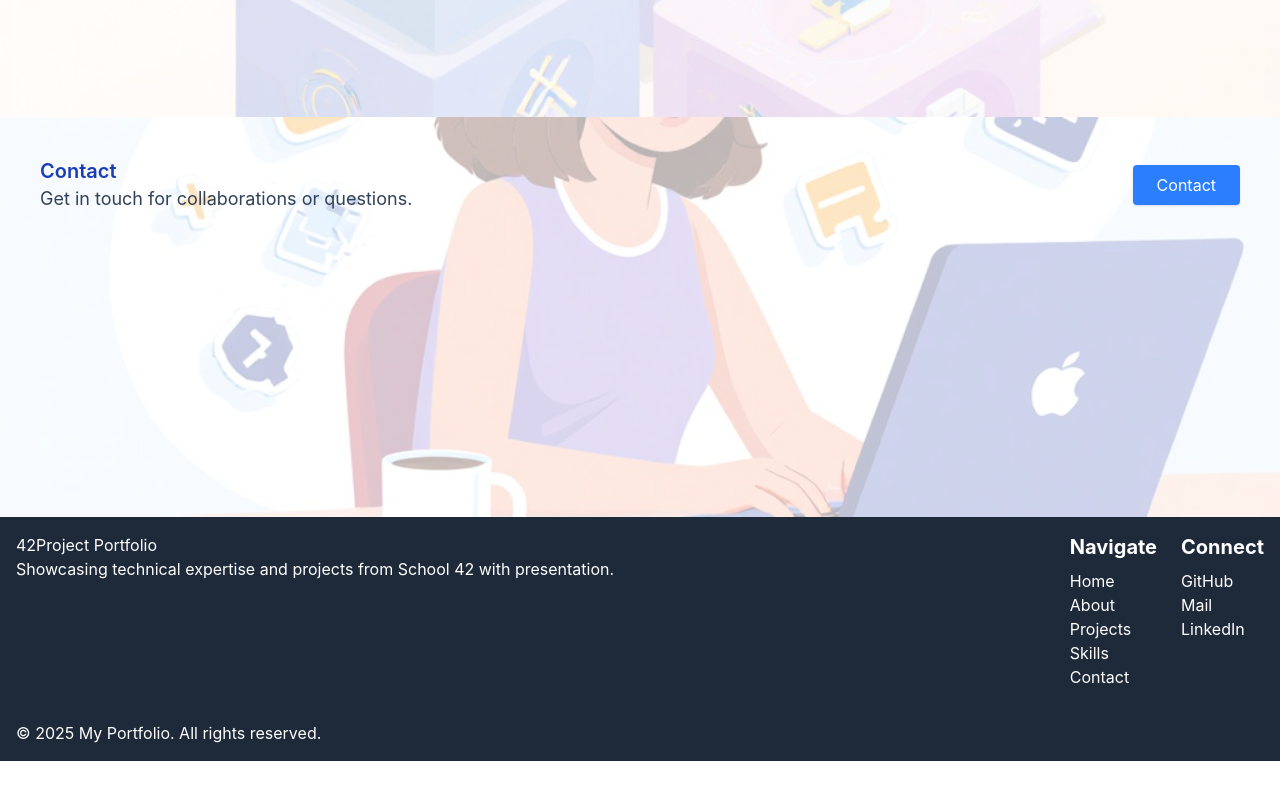
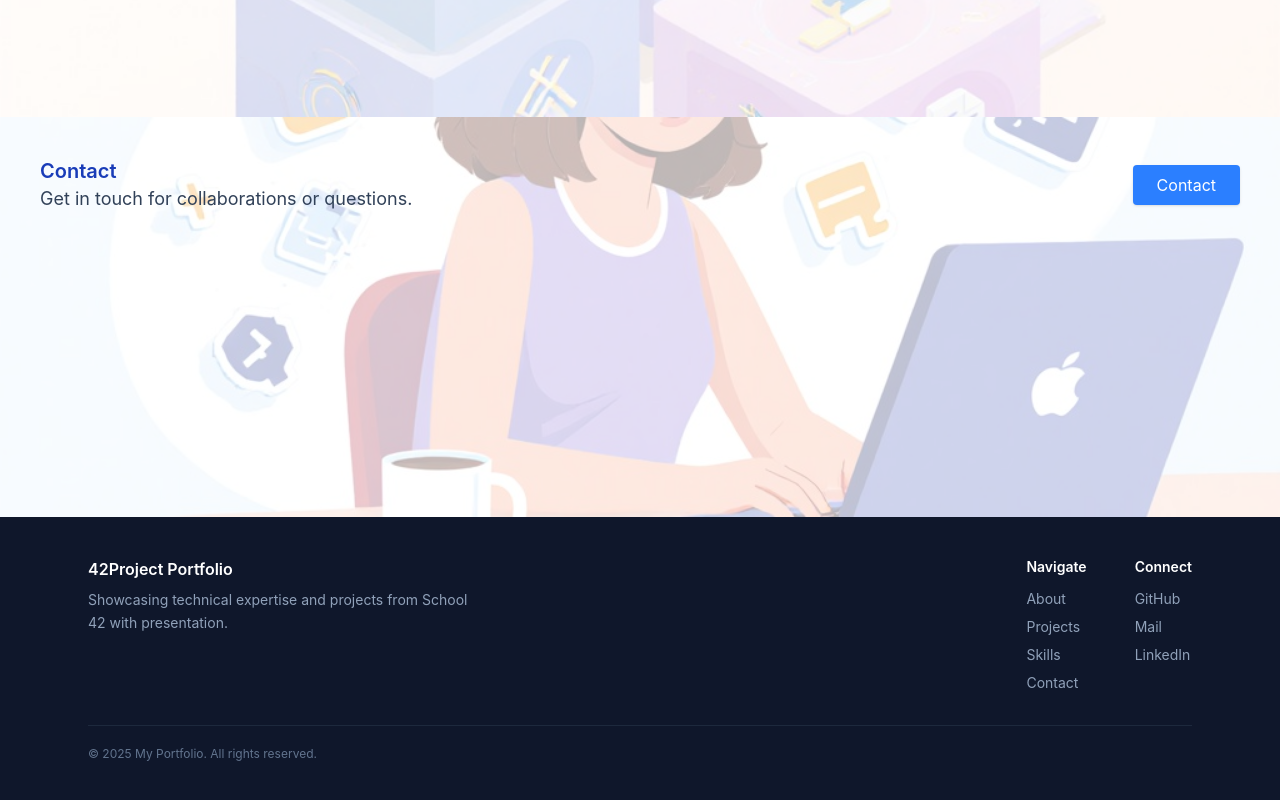
Before and after one commit to chrstnhu/my-portfolio, a React (Vite) app: page / in a window 1280 px wide. Shown: the part 1123-1923 px from the top of the page. Before the commit the page ends 1884 px from the top, so only its background shows below. Built offline with nearby package versions, Linux system fonts and the light colour scheme.

Commit message:
update footer

```diff
--- a/src/components/Footer.jsx
+++ b/src/components/Footer.jsx
@@ -3,97 +3,74 @@ import { useLanguage } from "../context/LanguageContext";
 function Footer() {
   const { t } = useLanguage();
 
+  const navigation = [
+    ["about", "about"],
+    ["projects", "projects"],
+    ["skills", "skills"],
+    ["contact", "contact"],
+  ];
+
+  const socialLinks = [
+    ["github", "https://github.com/chrstnhu"],
+    ["mail", "mailto:christinehu@live.be"],
+    ["linkedin", "https://fr.linkedin.com/in/christine-hu-"],
+  ];
+
+  const linkClass = "text-sm text-slate-400 transition-colors hover:text-white";
+
   return (
-    <footer className="bg-gray-800 p-4 text-white">
-      <div className="flex flex-col justify-between gap-8 md:flex-row">
-        <div>
-          <p>{t("footerTitle")}</p>
+    <footer className="bg-slate-900 text-white">
+      <div className="mx-auto max-w-6xl px-6 py-10">
+        <div className="flex flex-col gap-8 sm:flex-row sm:justify-between">
+          {/* Description */}
+          <div className="max-w-sm">
+            <p className="mb-2 font-semibold">{t("footerTitle")}</p>
 
-          <p>
+            <p className="text-sm leading-relaxed text-slate-400">
               {t("footerDescription")}
             </p>
           </div>
 
-        <div className="flex flex-row gap-6">
-          {/* Navigation */}
-          <nav className="flex flex-col">
-            <span className="mb-2 text-xl font-bold">
+          {/* Links */}
+          <div className="flex gap-12">
+            <nav className="flex flex-col gap-2">
+              <span className="mb-1 text-sm font-semibold text-white">
                 {t("navigate")}
               </span>
 
-            <a
-              href="#home"
-              className="text-white no-underline transition-colors duration-200 hover:text-gray-300"
-            >
-              {t("home")}
+              {navigation.map(([key, labelKey]) => (
+                <a key={key} href={`#${key}`} className={linkClass}>
+                  {t(labelKey)}
                 </a>
-
-            <a
-              href="#about"
-              className="text-white no-underline transition-colors duration-200 hover:text-gray-300"
-            >
-              {t("about")}
-            </a>
-
-            <a
-              href="#projects"
-              className="text-white no-underline transition-colors duration-200 hover:text-gray-300"
-            >
-              {t("projects")}
-            </a>
-
-            <a
-              href="#skills"
-              className="text-white no-underline transition-colors duration-200 hover:text-gray-300"
-            >
-              {t("skills")}
-            </a>
-
-            <a
-              href="#contact"
-              className="text-white no-underline transition-colors duration-200 hover:text-gray-300"
-            >
-              {t("contact")}
-            </a>
+              ))}
             </nav>
 
-          {/* Connexion */}
-          <nav className="flex flex-col">
-            <span className="mb-2 text-xl font-bold">
+            <nav className="flex flex-col gap-2">
+              <span className="mb-1 text-sm font-semibold text-white">
                 {t("connect")}
               </span>
 
+              {socialLinks.map(([labelKey, href]) => (
                 <a
-              href="https://github.com/chrstnhu"
-              target="_blank"
-              rel="noopener noreferrer"
-              className="text-white no-underline transition-colors duration-200 hover:text-gray-300"
+                  key={labelKey}
+                  href={href}
+                  target={href.startsWith("http") ? "_blank" : undefined}
+                  rel={
+                    href.startsWith("http") ? "noopener noreferrer" : undefined
+                  }
+                  className={linkClass}
                 >
-              {t("github")}
+                  {t(labelKey)}
                 </a>
-
-            <a
-              href="mailto:christinehu@live.be"
-              className="text-white no-underline transition-colors duration-200 hover:text-gray-300"
-            >
-              {t("mail")}
-            </a>
-
-            <a
-              href="https://fr.linkedin.com/in/christine-hu-"
-              target="_blank"
-              rel="noopener noreferrer"
-              className="text-white no-underline transition-colors duration-200 hover:text-gray-300"
-            >
-              {t("linkedin")}
-            </a>
+              ))}
             </nav>
           </div>
         </div>
 
-      <p className="mt-8">
-        {t("copyright")}
-      </p>
+        <div className="mt-8 border-t border-slate-800 pt-5">
+          <p className="text-xs text-slate-500">{t("copyright")}</p>
+        </div>
+      </div>
     </footer>
   );
 }
```
Lines whose indentation alone changed are shown as unchanged.
